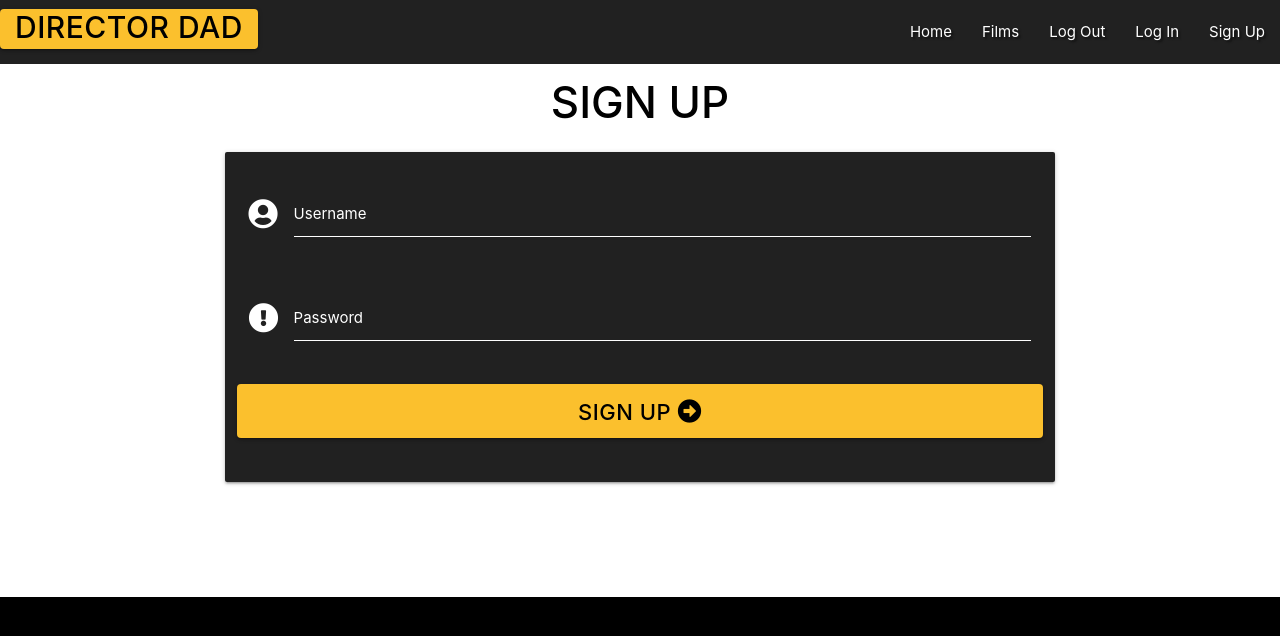
After one commit to Otterrr/director_dad, a Flask app: page /register in a window 1280 px wide. The commit adds this page. Shown: the top 636 px of the page. Run offline with Flask 2, Linux system fonts and the light colour scheme; some libraries are stand-ins or nearby versions.

Commit message:
Added Sign-up page

```diff
--- a/app.py
+++ b/app.py
@@ -4,6 +4,7 @@ from flask import (
     redirect, request, session, url_for)
 from flask_pymongo import PyMongo
 from bson.objectid import ObjectId
+from werkzeug.security import generate_password_hash, check_password_hash
 if os.path.exists("env.py"):
     import env
 
@@ -25,6 +26,30 @@ def get_films():
     return render_template("films.html", films=films)
 
 
+@app.route("/register", methods=["GET", "POST"])
+def register():
+    if request.method == "POST":
+        # check if username exists in db
+        existing_user = mongo.db.users.find_one(
+            {"username": request.form.get("username").lower()})
+
+        if existing_user:
+            flash("Username already exists")
+            return redirect(url_for("register"))
+
+        register = {
+            "username": request.form.get("username").lower(),
+            "password": generate_password_hash(request.form.get("password"))
+        }
+        mongo.db.users.insert_one(register)
+
+        # put the new user into 'session' cookie
+        session["user"] = request.form.get("username").lower()
+        flash("Registration Successful")
+        return redirect(url_for("profile", username=session["user"]))
+    return render_template("register.html")
+
+
 if __name__ == "__main__":
     app.run(host=os.environ.get("IP"),
             port=int(os.environ.get("PORT")),
--- a/static/css/style.css
+++ b/static/css/style.css
@@ -1,3 +1,48 @@
+body {
+    background-color: black;
+    color: white;
+}
+
+#director-dad {
+    font-size: 30px;
+    font-weight: 500;
+    border-radius: 4px;
+    height: auto;
+    line-height: normal;
+    padding: 0px 15px 4px;
+    margin-bottom: 10px;
+}
+
+
 .text-shadow {
     text-shadow: 2px 2px 2px rgba(0,0,0,0.5)
 }
+
+h4 {
+    text-transform: uppercase;
+}
+
+.sidenav li>a {
+    color: white;
+}
+
+#sign-up {
+    margin-top: 0px;
+    padding-top: 15px;
+    font-weight: 500;
+    text-transform: uppercase;
+}
+
+#username, #password {
+    border-bottom: 1px solid white;
+}
+
+#submit-button {
+    font-size: 22px;
+    font-weight: 500;
+    border-radius: 4px;
+}
+
+.sign-up-end {
+    height: 100px;
+}
--- a/templates/base.html
+++ b/templates/base.html
@@ -19,27 +19,25 @@
 
     <header>
         <!-- top navbar -->
-        <nav class="nav-extended text-shadow blue-grey darken-4">
+        <nav class="nav-extended text-shadow grey darken-4">
             <div class="nav-wrapper">
-                <a href="{{ url_for('director_dad') }}" class="brand-logo">Director Dad</a>
+                <a href="{{ url_for('get_films') }}" class="brand-logo">
+                    <button  id="director-dad" class="btn yellow darken-2 black-text waves-effect waves-dark">Director Dad</button>
+                </a>
                 <a href="#" data-target="mobile-demo" class="sidenav-trigger"><i class="fas fa-bars"></i></a>
                 <ul class="right hide-on-med-and-down">
                     <li><a href="#">Home</a></li>
                     <li><a href="{{ url_for('get_films') }}">Films</a></li>
-                    <li><a href="#">Profile</a></li>
-                    <li><a href="#">New Review</a></li>
-                    <li><a href="#">Manage Films</a></li>
-                    <li><a href="#">Manage Genres</a></li>
                     <li><a href="#">Log Out</a></li>
                     <li><a href="#">Log In</a></li>
-                    <li><a href="#">Register</a></li>
+                    <li><a href="{{ url_for('register') }}">Sign Up</a></li>
                 </ul>
             </div>
         </nav>
 
         <!-- mobile navbar -->
-        <ul class="sidenav" id="mobile-demo">
-            <li><h4 class="center-align light-blue-grey-text text-darken-4">Director Dad</h4></li>
+        <ul class="sidenav text-shadow grey darken-4 white-text" id="mobile-demo">
+            <li><h4 class="center-align grey darken-4">Director Dad</h4></li>
             <li><a href="#">Home</a></li>
             <li><a href="{{ url_for('get_films') }}">Films</a></li>
             <li><a href="#">Profile</a></li>
@@ -48,7 +46,7 @@
             <li><a href="#">Manage Genres</a></li>
             <li><a href="#">Log Out</a></li>
             <li><a href="#">Log In</a></li>
-            <li><a href="#">Register</a></li>
+            <li><a href="{{ url_for('register') }}">Register</a></li>
         </ul>
     </header>
 
--- /dev/null
+++ b/templates/register.html
@@ -0,0 +1,38 @@
+{% extends "base.html" %}
+{% block content %}
+
+<div class="row white">
+    <h3 id="sign-up" class="center-align black-text">Sign Up</h3>
+    <form class="col s12 m8 offset-m2" method="POST" action="{{ url_for('register') }}">
+        <div class="card-panel grey darken-4">
+            <!-- Username -->
+            <div class="row">
+                <div class="input-field col s12">
+                    <i class="fas fa-user-circle prefix white-text text-darken-4"></i>
+                    <input id="username" name="username" type="text" minlength="5" maxlength="15"
+                        pattern="^[a-zA-Z0-9]{5,15}$" class="white-text validate" required>
+                    <label class="white-text" for="username">Username</label>
+                </div>
+            </div>
+            <!-- Password -->
+            <div class="row">
+                <div class="input-field col s12">
+                    <i class="fas fa-exclamation-circle prefix white-text text-darken-4"></i>
+                    <input id="password" name="password" type="password" minlength="5" maxlength="15"
+                        pattern="^[a-zA-Z0-9]{5,15}$" class="white-text validate" required>
+                    <label class="white-text" for="password">Password</label>
+                </div>
+            </div>
+            <!-- Sign Up -->
+            <div class="row">
+                <button type="submit" id="submit-button" class="col s12 btn btn-large yellow darken-2 black-text waves-effect waves-dark">
+                    Sign Up <i class="fas fa-arrow-alt-circle-right"></i>
+                </button>
+            </div>
+        </div>
+        <div class="sign-up-end">
+        </div>
+    </form>
+</div>
+
+{% endblock %}
```
